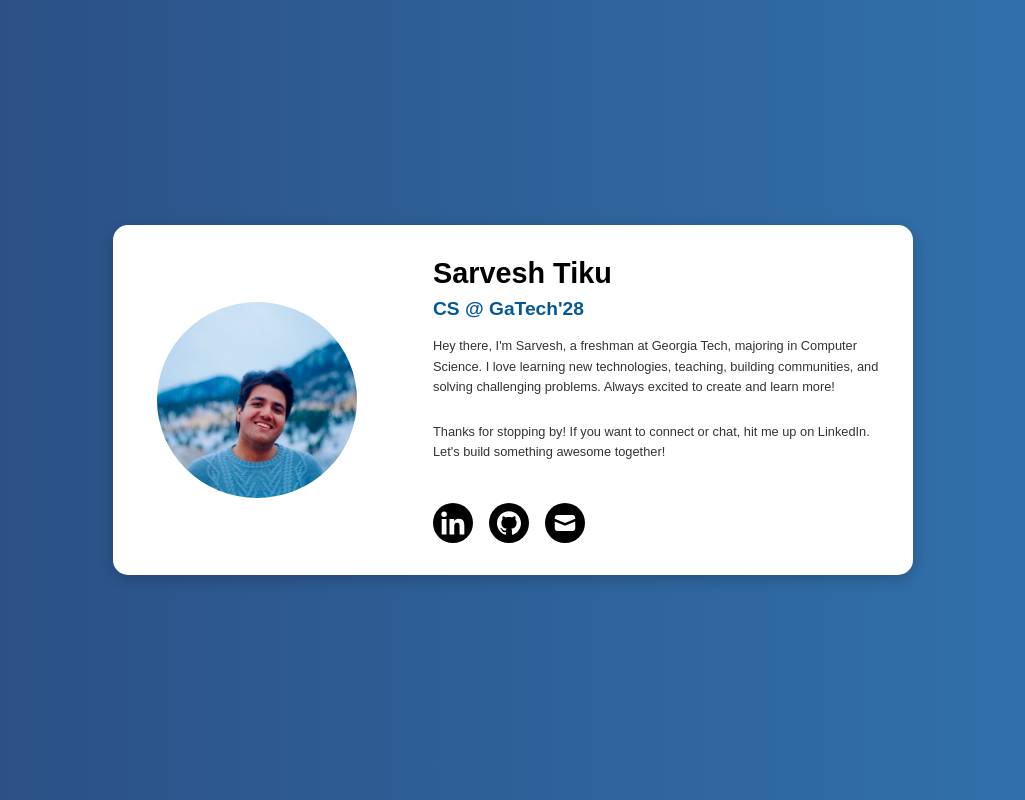
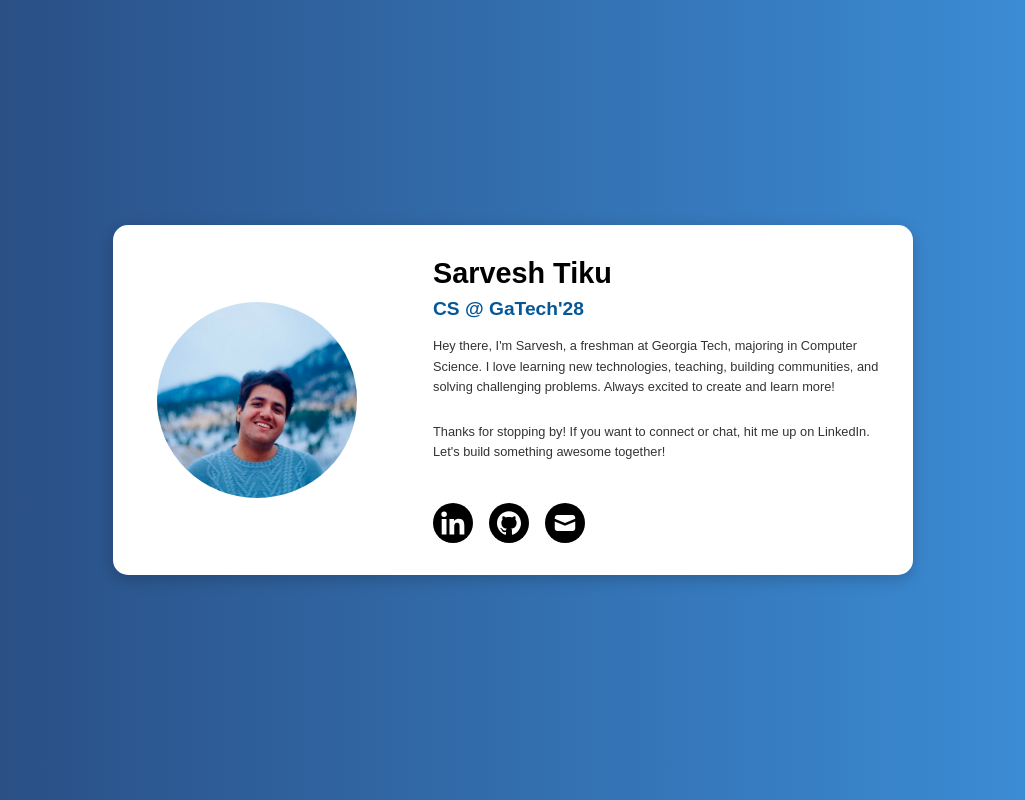
Before and after one commit to sarveshtiku/sarveshtiku.github.io-card, a plain HTML site: page index.html in a window 1280 px wide. Shown: the whole page, without its empty margins (127-1152 px from the left). Drawn offline with Linux system fonts and the light colour scheme.

Commit message:
better gradient

```diff
--- a/style.css
+++ b/style.css
@@ -11,7 +11,7 @@ body {
     display: flex;
     justify-content: center;
     align-items: center;
-    background-image: linear-gradient(90deg,#2b4d82 0,#3174af 100%);
+    background-image: linear-gradient(90deg,#28487c 0,#3d93de 100%);
     background-position: center;
     background-repeat: no-repeat;
     background-size: cover;
```
